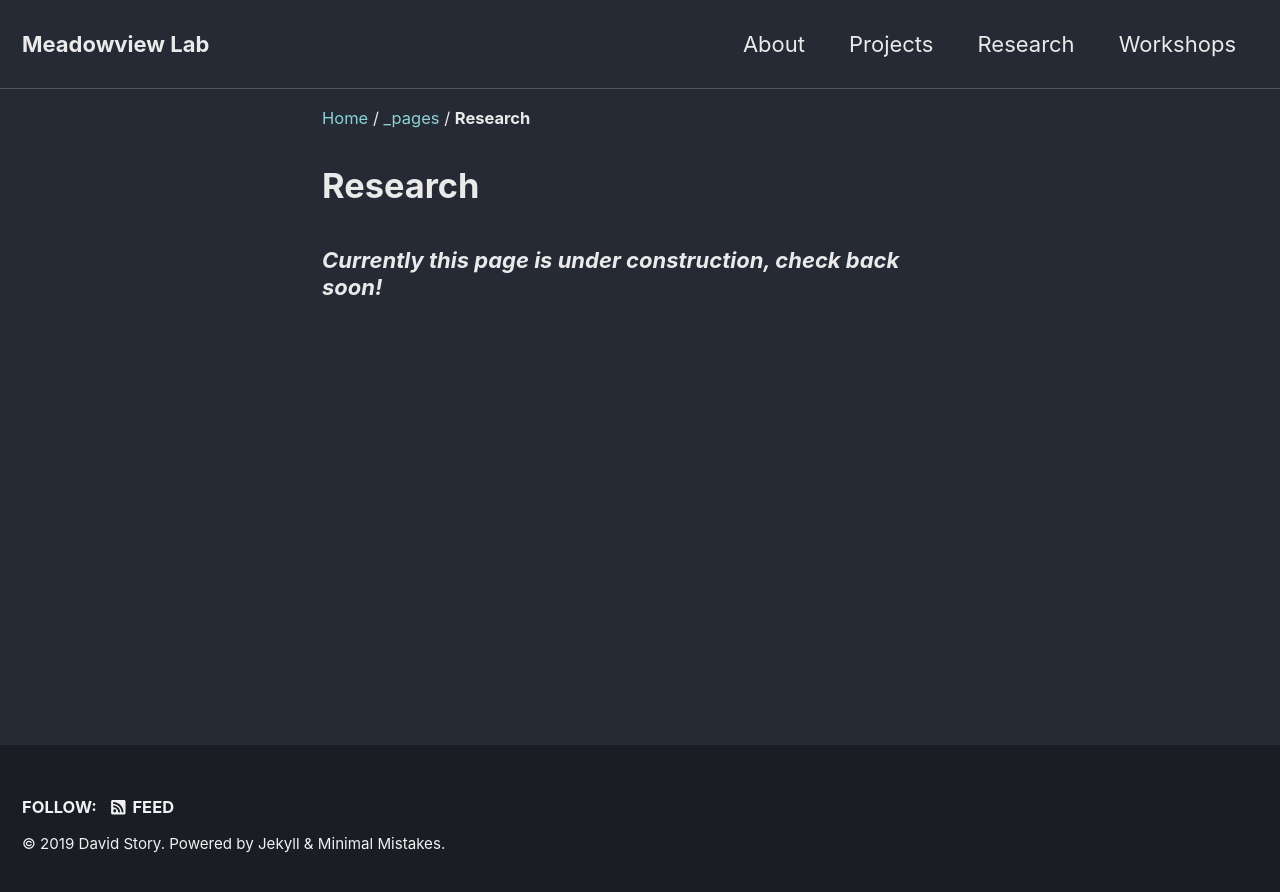
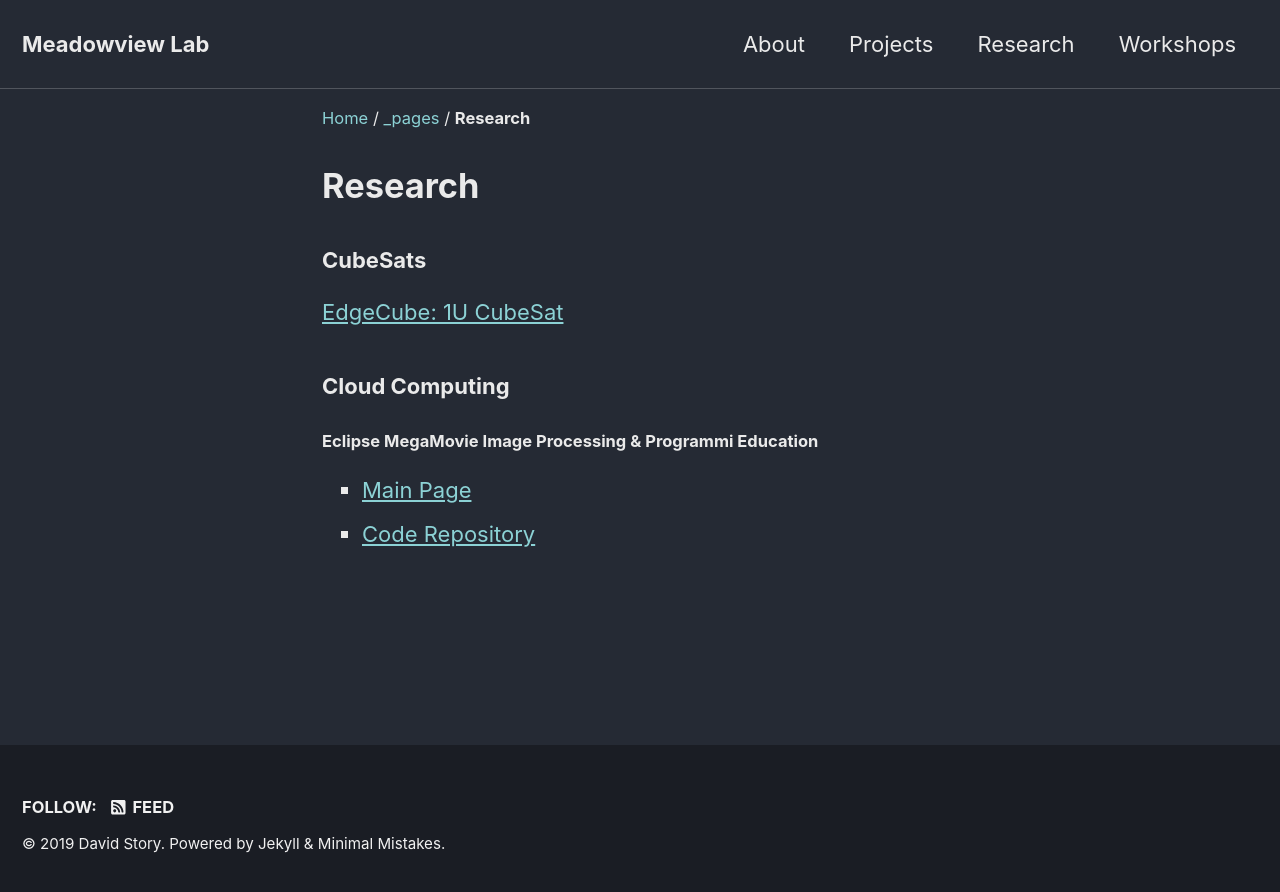
Before and after one commit to david-story/david-story.github.io, a Jekyll site: the page built from _pages/research.md, in a window 1280 px wide. Shown: the top 892 px of the page. Built offline with Jekyll 4.4.1, drawn with Linux system fonts in a browser that asks for light colours; cached includes are drawn as plain includes; nearby versions of some CDN libraries.

Commit message:
Update research.md

```diff
--- a/_pages/research.md
+++ b/_pages/research.md
@@ -4,4 +4,13 @@ title:  "Research"
 minimal_mistakes_skin    : "dark"
 ---
 
-### <i> Currently this page is under construction, check back soon! </i>
+### CubeSats
+
+<a href="http://lbym.sonoma.edu/edgecubewp/">EdgeCube: 1U CubeSat</a>
+
+### Cloud Computing
+#### Eclipse MegaMovie Image Processing & Programmi Education
+<ul style="list-style-type:square">
+<li> <a href="http://eclipsemegamovie.org/">Main Page</a> </li>
+<li> <a href="https://github.com/david-story/eclipse-deployment-system">Code Repository</a> </li>
+</ul>
```
